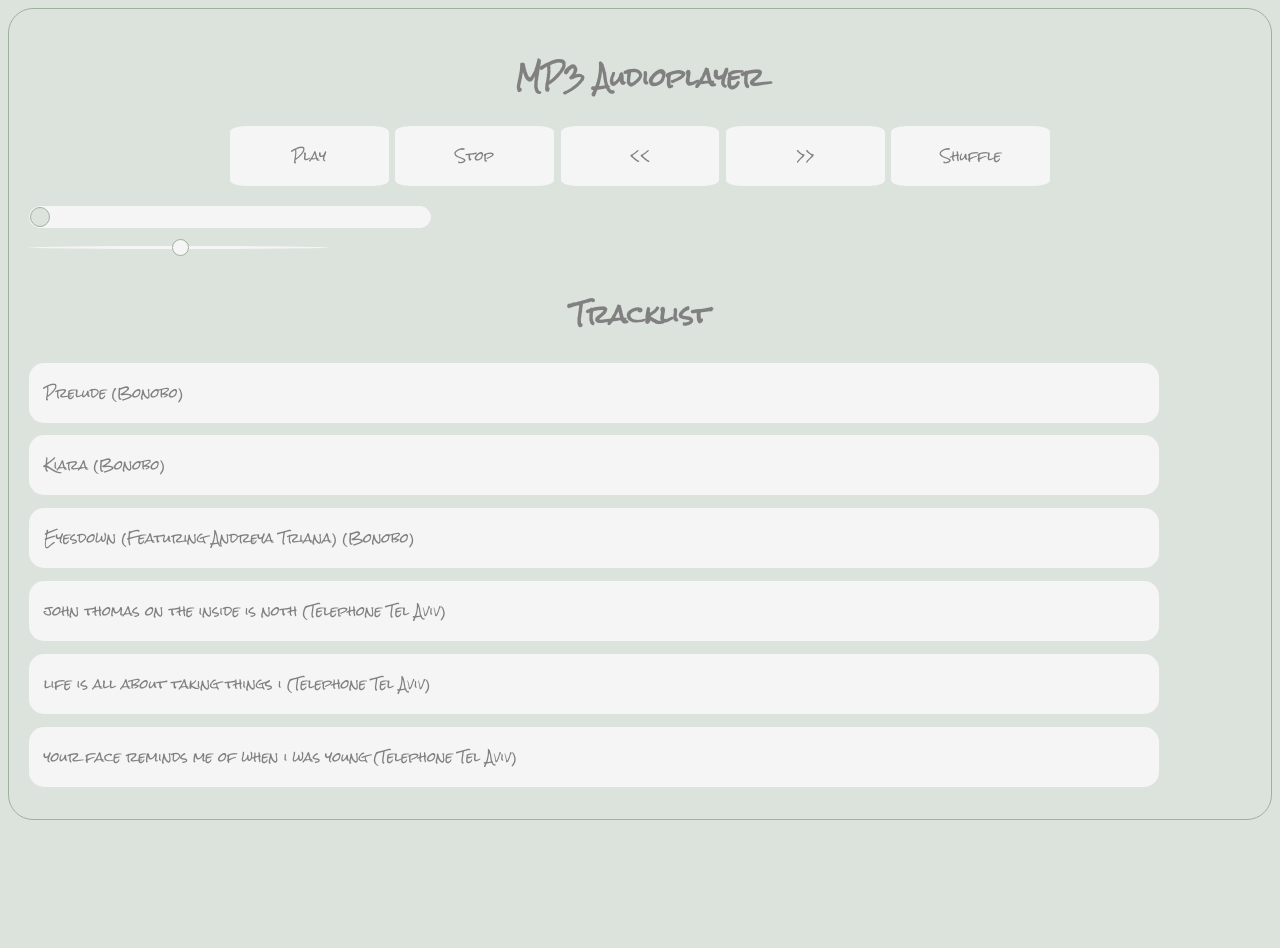
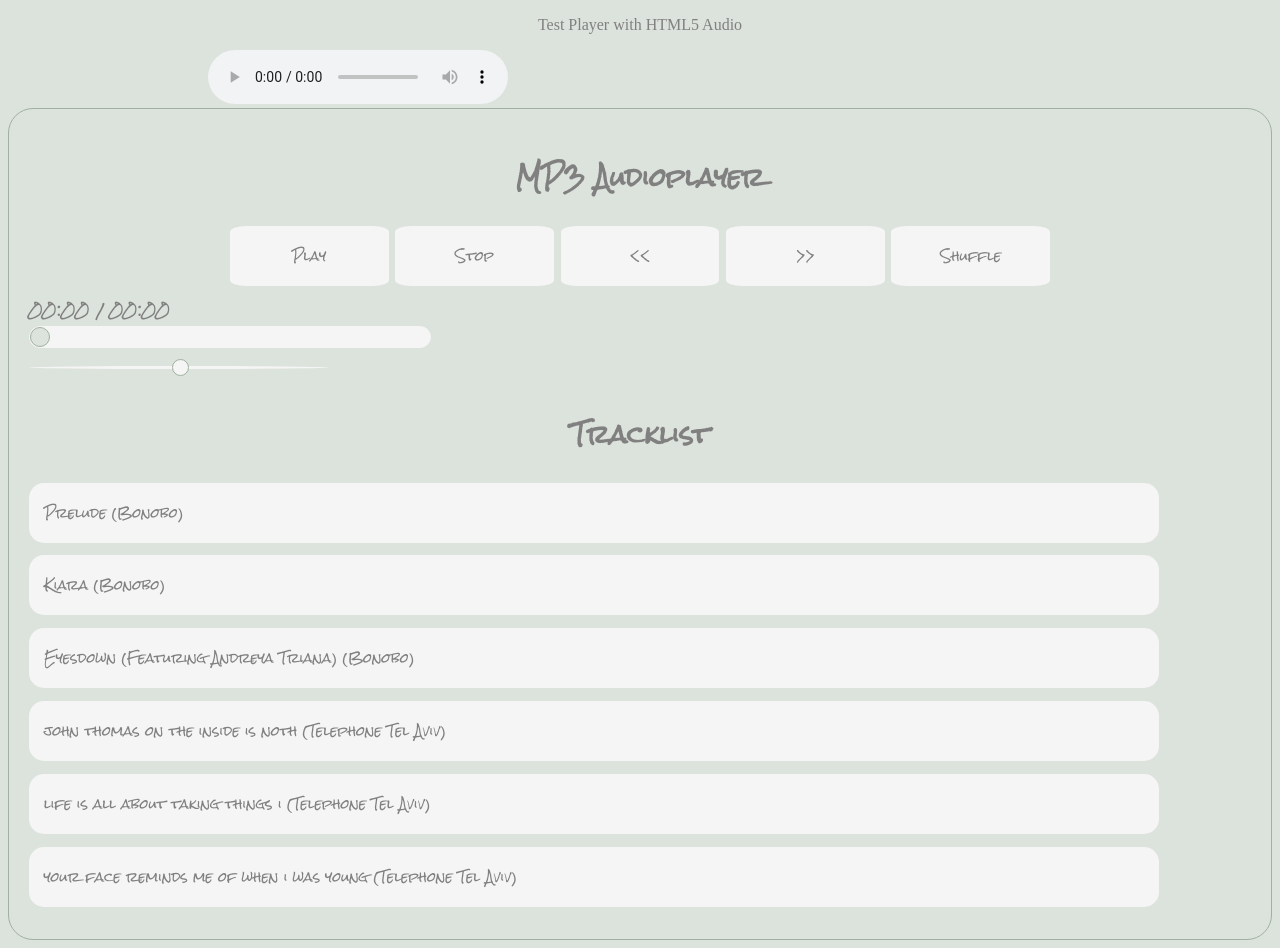
Before and after one commit to d8ta/mp3player, a plain HTML site: page index.html in a window 1280 px wide. Before the commit the page ends 828 px from the top, so only its background shows below. Drawn offline with Linux system fonts and the light colour scheme.

Commit message:
testplayer with html5 audiotag; method for song duration in seconds in (timeUpdate) in the model 	modified:   .gitignore 	modified:   index.html 	modified:   js/model.js 	modified:   js/views.js 	modified:   scss/default.scss

```diff
--- a/index.html
+++ b/index.html
@@ -10,6 +10,13 @@
 
 </head>
 <body>
+
+<!-- test -->
+<p>Test Player with HTML5 Audio</p>
+<audio controls  style="margin-left: 200px">
+  <source src="assets/track1.mp3" type="audio/mpeg">
+  Your browser does not support the audio tag.
+</audio>
 
 <section id='audioPlayer'>
 
@@ -24,9 +31,11 @@
 	<button class="shuffleBtn">Shuffle</button>
 
 <!-- title track for audio duration -->
+<div id='showTime'>00:00 / 00:00</div>
 <div id="titletrack">
-	<div id="trackhead"></div>
+		<div id="trackhead"></div>
 </div>
+
 
 	<!-- volume slider -->
 	<div id="volumeSlider" class="slider" data-min="0" data-max="1" data-value="0.5" >
--- a/js/model.js
+++ b/js/model.js
@@ -21,6 +21,9 @@ var player = window.player || {};
 
     	//duration of the audiofile
     	this.timeUpdate();
+
+    	// this.clickPercent();
+    	// this.moveplayhead();
     }
 
     PlayerModel.prototype = {
@@ -52,6 +55,7 @@ var player = window.player || {};
 	    playTitle: function () {
 			this._audio.play();
 			console.log('play')
+			this.timeUpdate();
 	    },
 
 	    stopTitle: function () {
@@ -87,8 +91,28 @@ var player = window.player || {};
 			var duration = this._audio.duration;
 			var playPercent = 100 * (this._audio.currentTime / duration);
 			trackhead.style.marginLeft = playPercent + "%";
-			console.log('duration/percent: ' + duration + '/' + playPercent);
+			console.log('Played: ' + Math.round(10 * playPercent) + ' %');
+			console.log('Songtime : ' + duration + ' secondes');
 		},
+
+		// // returns click as decimal (.77) of the total titletrackWidth
+  //       clickPercent:) function(e) {
+  //           return (e.pageX - titletrack.offsetLeft) / titletrackWidth;
+  //       },
+
+  //       moveplayhead: function(e) {
+  //           var newMargLeft = e.pageX - titletrack.offsetLeft;
+
+  //           if (newMargLeft = 0 amp;amp; newMargLeft = titletrackWidth) {
+  //               trackhead.style.marginLeft = newMargLeft + "px";
+  //           }
+  //           if (newMargLeft  0) {
+  //               trackhead.style.marginLeft = "0px";
+  //           }
+  //           if (newMargLeft  titletrackWidth) {
+  //               trackhead.style.marginLeft = titletrackWidth + "px";
+  //           }
+  //       }
 	};
 
     ns.PlayerModel = PlayerModel;
--- a/js/views.js
+++ b/js/views.js
@@ -16,7 +16,7 @@ var player = window.player || {};
     	}
     };
 
-    //View for trackinformations
+    //View for trackinfos
     var TrackInfoView = function (model, $element) {
     	AbstractView.apply(this, arguments);
     };
@@ -40,9 +40,11 @@ var player = window.player || {};
     		this.model.setVolume($element.find('#volumeSlider').data("interface").getValue());
     	}.bind(this));
 
+
         //trackhead
-        $element.find('#trackhead').on('change', function() {
+        $element.find('#titletrack').on('change', function() {
             this.model.timeUpdate();
+            console.log('head changed');
         }.bind(model));
 
     };
--- a/scss/default.scss
+++ b/scss/default.scss
@@ -39,6 +39,7 @@ button {
 	padding: 15px;
 	background-color: #f5f5f5;
 	font-family: 'Rock Salt', cursive;
+	margin-bottom: 20px;
 }
 
 p {
@@ -97,3 +98,9 @@ p {
 	background: #DCE2DC;
 	border: 1px solid #9FB19F;
 }
+
+#showTime {
+	margin-top: -15px;
+	float: left;
+	position: absolute;
+}
```
Also changed, not shown: css/default.css, 2 other files.
